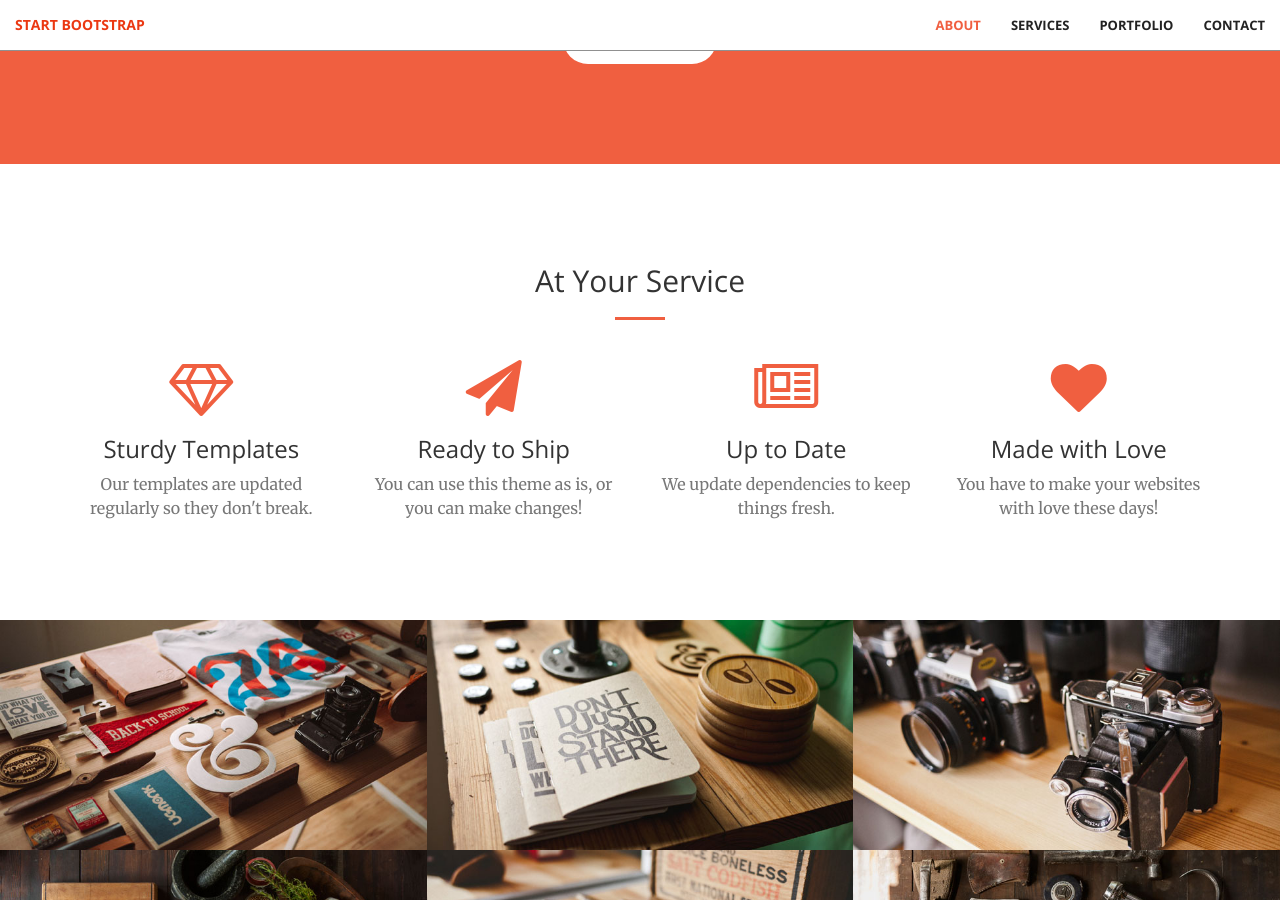
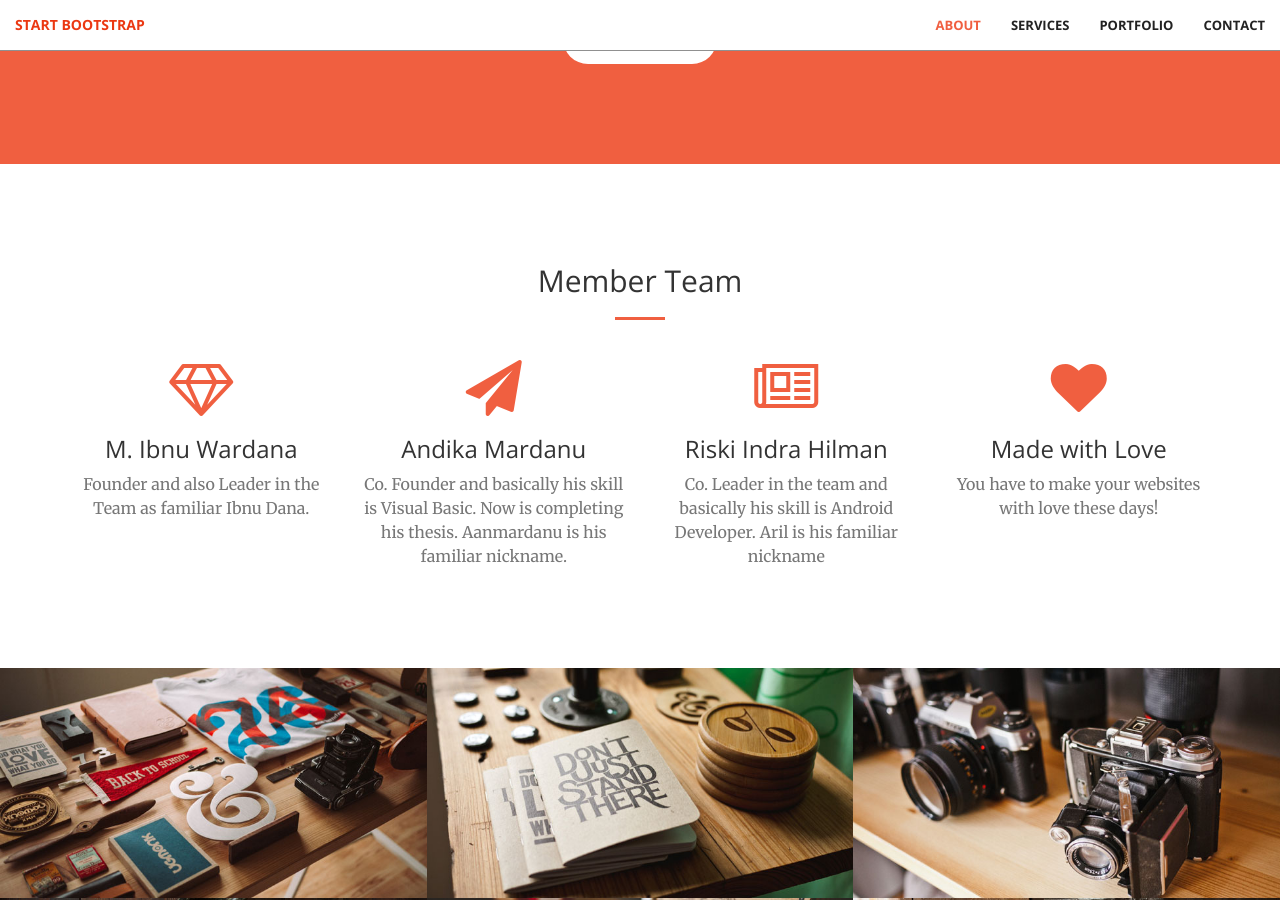
Before and after one commit to mgg-dev/mgg-dev.github.io, a Jekyll site: the page built from index.html, in a window 1280 px wide and 900 px high, scrolled down 1154 px. Built offline with Jekyll 4.4.1, drawn with Linux system fonts in a browser that asks for light colours.

Commit message:
Update services.html

```diff
--- a/_includes/services.html
+++ b/_includes/services.html
@@ -2,7 +2,7 @@
     <div class="container">
         <div class="row">
             <div class="col-lg-12 text-center">
-                <h2 class="section-heading">At Your Service</h2>
+                <h2 class="section-heading">Member Team</h2>
                 <hr class="primary">
             </div>
         </div>
@@ -12,22 +12,22 @@
             <div class="col-lg-3 col-md-6 text-center">
                 <div class="service-box">
                     <i class="fa fa-4x fa-diamond wow bounceIn text-primary"></i>
-                    <h3>Sturdy Templates</h3>
-                    <p class="text-muted">Our templates are updated regularly so they don't break.</p>
+                    <h3>M. Ibnu Wardana</h3>
+                    <p class="text-muted">Founder and also Leader in the Team as familiar Ibnu Dana.</p>
                 </div>
             </div>
             <div class="col-lg-3 col-md-6 text-center">
                 <div class="service-box">
                     <i class="fa fa-4x fa-paper-plane wow bounceIn text-primary" data-wow-delay=".1s"></i>
-                    <h3>Ready to Ship</h3>
-                    <p class="text-muted">You can use this theme as is, or you can make changes!</p>
+                    <h3>Andika Mardanu</h3>
+                    <p class="text-muted">Co. Founder and basically his skill  is Visual Basic. Now is completing his thesis. Aanmardanu is his familiar nickname.</p>
                 </div>
             </div>
             <div class="col-lg-3 col-md-6 text-center">
                 <div class="service-box">
                     <i class="fa fa-4x fa-newspaper-o wow bounceIn text-primary" data-wow-delay=".2s"></i>
-                    <h3>Up to Date</h3>
-                    <p class="text-muted">We update dependencies to keep things fresh.</p>
+                    <h3>Riski Indra Hilman</h3>
+                    <p class="text-muted">Co. Leader in the team and basically his skill is Android Developer. Aril is his familiar nickname </p>
                 </div>
             </div>
             <div class="col-lg-3 col-md-6 text-center">
```
